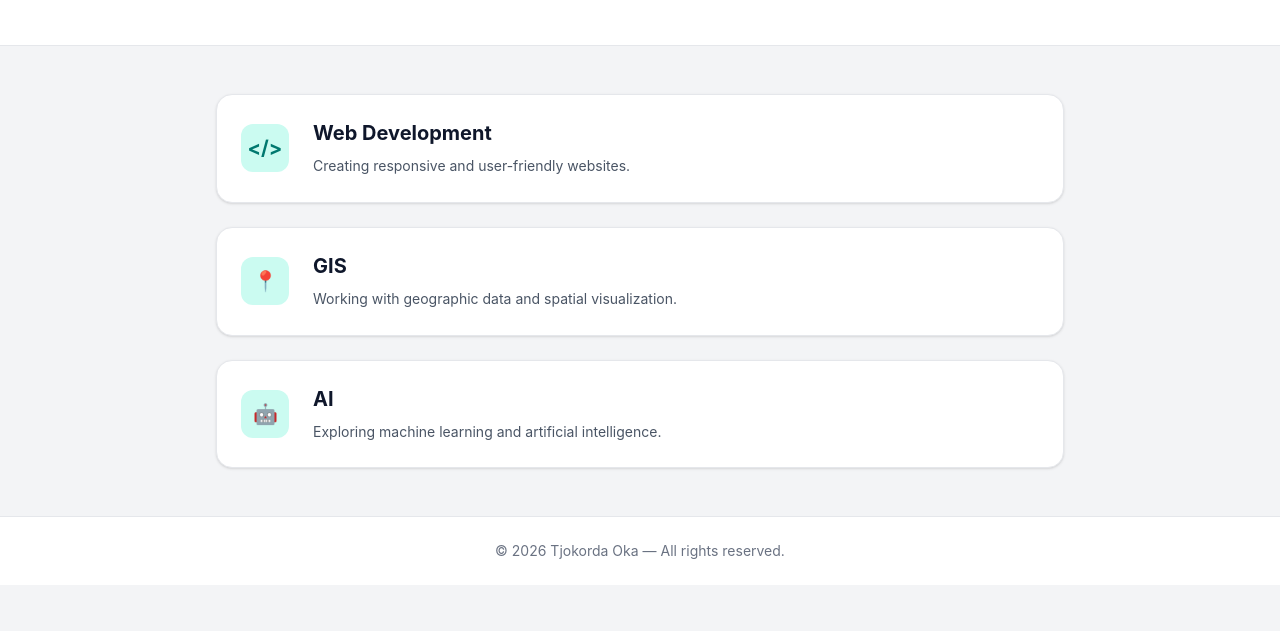
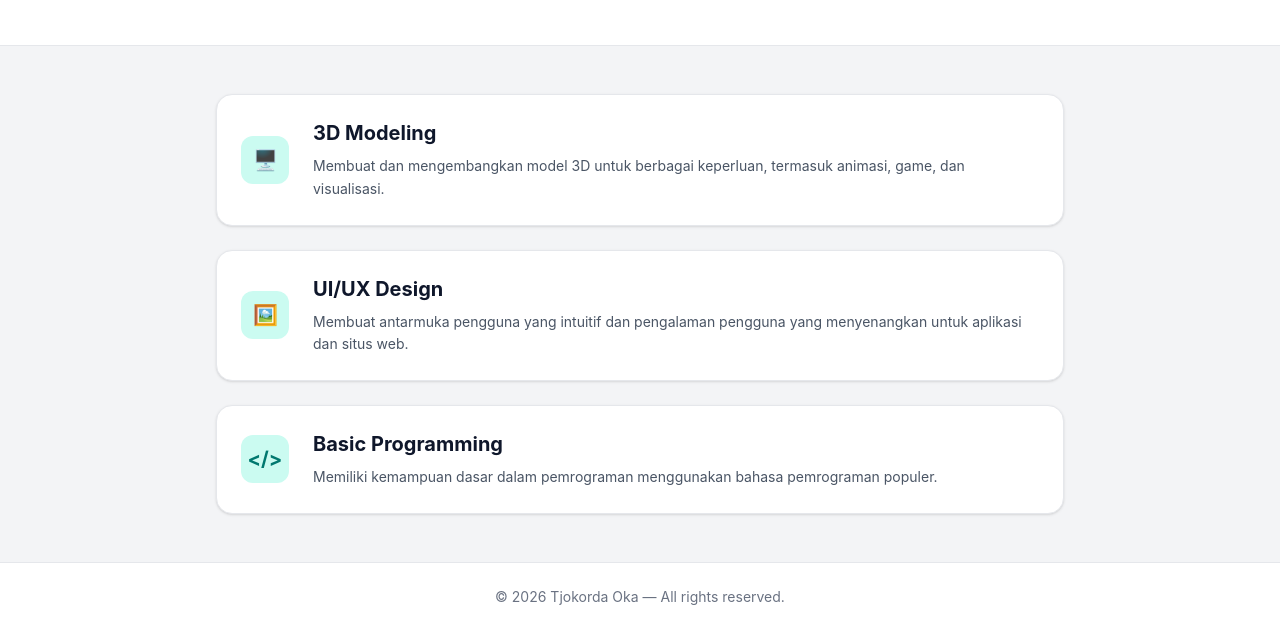
Before and after one commit to Cok-Bagas/Portofolio, a website: page skills.html in a window 1280 px wide. Shown: the part 216-847 px from the top of the page. Before the commit the page ends 801 px from the top, so only its background shows below. Drawn offline with Linux system fonts and the light colour scheme.

Commit message:
Update skills.html

```diff
--- a/skills.html
+++ b/skills.html
@@ -10,7 +10,7 @@
 
 <body class="bg-gray-100 text-slate-800 min-h-screen flex flex-col justify-between">
 
-  <!-- NAVBAR SIMPEL -->
+  <!-- NAVBAR -->
   <nav class="bg-white border-b border-gray-200 sticky top-0 z-10">
     <div class="max-w-5xl mx-auto px-6 py-4 flex flex-col sm:flex-row items-center justify-between gap-4">
 
@@ -64,47 +64,47 @@
   <section class="py-12">
     <div class="max-w-4xl mx-auto px-6 space-y-6">
 
-      <!-- SKILL 1: WEB DEVELOPMENT -->
+      <!-- SKILL 1: 3D Modeling -->
+      <div class="bg-white p-6 rounded-2xl border border-gray-200 shadow-sm flex flex-col sm:flex-row gap-6 items-center">
+        <div class="w-12 h-12 rounded-xl bg-teal-100 text-teal-700 flex items-center justify-center font-bold text-xl shrink-0">
+          🖥️
+        </div>
+        <div class="flex-1 text-center sm:text-left">
+          <h2 class="text-xl font-bold text-slate-900">
+            3D Modeling
+          </h2>
+          <p class="mt-2 text-sm text-gray-600 leading-relaxed">
+            Membuat dan mengembangkan model 3D untuk berbagai keperluan, termasuk animasi, game, dan visualisasi.
+          </p>
+        </div>
+      </div>
+
+      <!-- SKILL 2: UI/UX Design -->
+      <div class="bg-white p-6 rounded-2xl border border-gray-200 shadow-sm flex flex-col sm:flex-row gap-6 items-center">
+        <div class="w-12 h-12 rounded-xl bg-teal-100 text-teal-700 flex items-center justify-center font-bold text-xl shrink-0">
+          🖼️
+        </div>
+        <div class="flex-1 text-center sm:text-left">
+          <h2 class="text-xl font-bold text-slate-900">
+            UI/UX Design
+          </h2>
+          <p class="mt-2 text-sm text-gray-600 leading-relaxed">
+            Membuat antarmuka pengguna yang intuitif dan pengalaman pengguna yang menyenangkan untuk aplikasi dan situs web.
+          </p>
+        </div>
+      </div>
+
+      <!-- SKILL 3: Basic Programming -->
       <div class="bg-white p-6 rounded-2xl border border-gray-200 shadow-sm flex flex-col sm:flex-row gap-6 items-center">
         <div class="w-12 h-12 rounded-xl bg-teal-100 text-teal-700 flex items-center justify-center font-bold text-xl shrink-0">
           &lt;/&gt;
         </div>
         <div class="flex-1 text-center sm:text-left">
           <h2 class="text-xl font-bold text-slate-900">
-            Web Development
+            Basic Programming
           </h2>
           <p class="mt-2 text-sm text-gray-600 leading-relaxed">
-            Creating responsive and user-friendly websites.
-          </p>
-        </div>
-      </div>
-
-      <!-- SKILL 2: GIS -->
-      <div class="bg-white p-6 rounded-2xl border border-gray-200 shadow-sm flex flex-col sm:flex-row gap-6 items-center">
-        <div class="w-12 h-12 rounded-xl bg-teal-100 text-teal-700 flex items-center justify-center font-bold text-xl shrink-0">
-          📍
-        </div>
-        <div class="flex-1 text-center sm:text-left">
-          <h2 class="text-xl font-bold text-slate-900">
-            GIS
-          </h2>
-          <p class="mt-2 text-sm text-gray-600 leading-relaxed">
-            Working with geographic data and spatial visualization.
-          </p>
-        </div>
-      </div>
-
-      <!-- SKILL 3: AI -->
-      <div class="bg-white p-6 rounded-2xl border border-gray-200 shadow-sm flex flex-col sm:flex-row gap-6 items-center">
-        <div class="w-12 h-12 rounded-xl bg-teal-100 text-teal-700 flex items-center justify-center font-bold text-xl shrink-0">
-          🤖
-        </div>
-        <div class="flex-1 text-center sm:text-left">
-          <h2 class="text-xl font-bold text-slate-900">
-            AI
-          </h2>
-          <p class="mt-2 text-sm text-gray-600 leading-relaxed">
-            Exploring machine learning and artificial intelligence.
+            Memiliki kemampuan dasar dalam pemrograman menggunakan bahasa pemrograman populer.
           </p>
         </div>
       </div>
@@ -121,3 +121,6 @@
 </body>
 
 </html>
+</body>
+
+</html>
```
